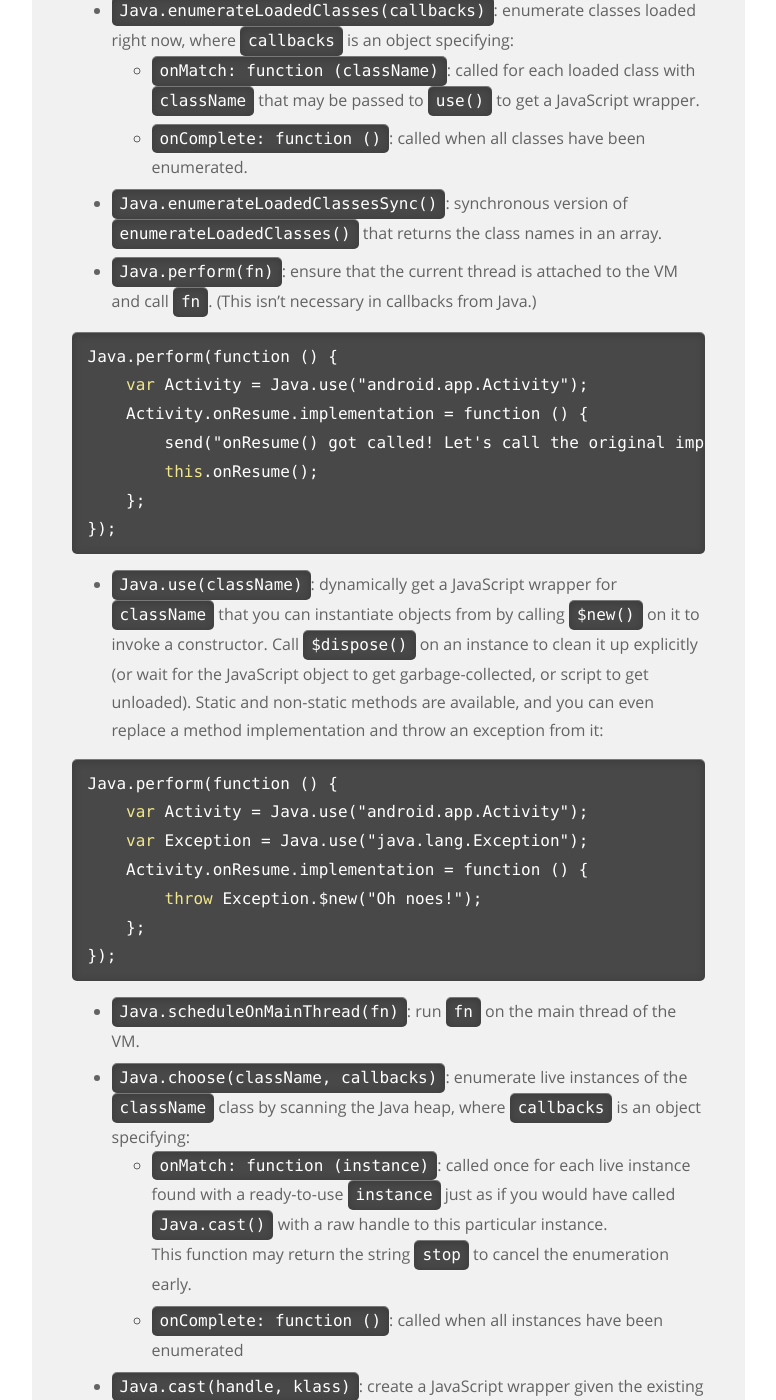
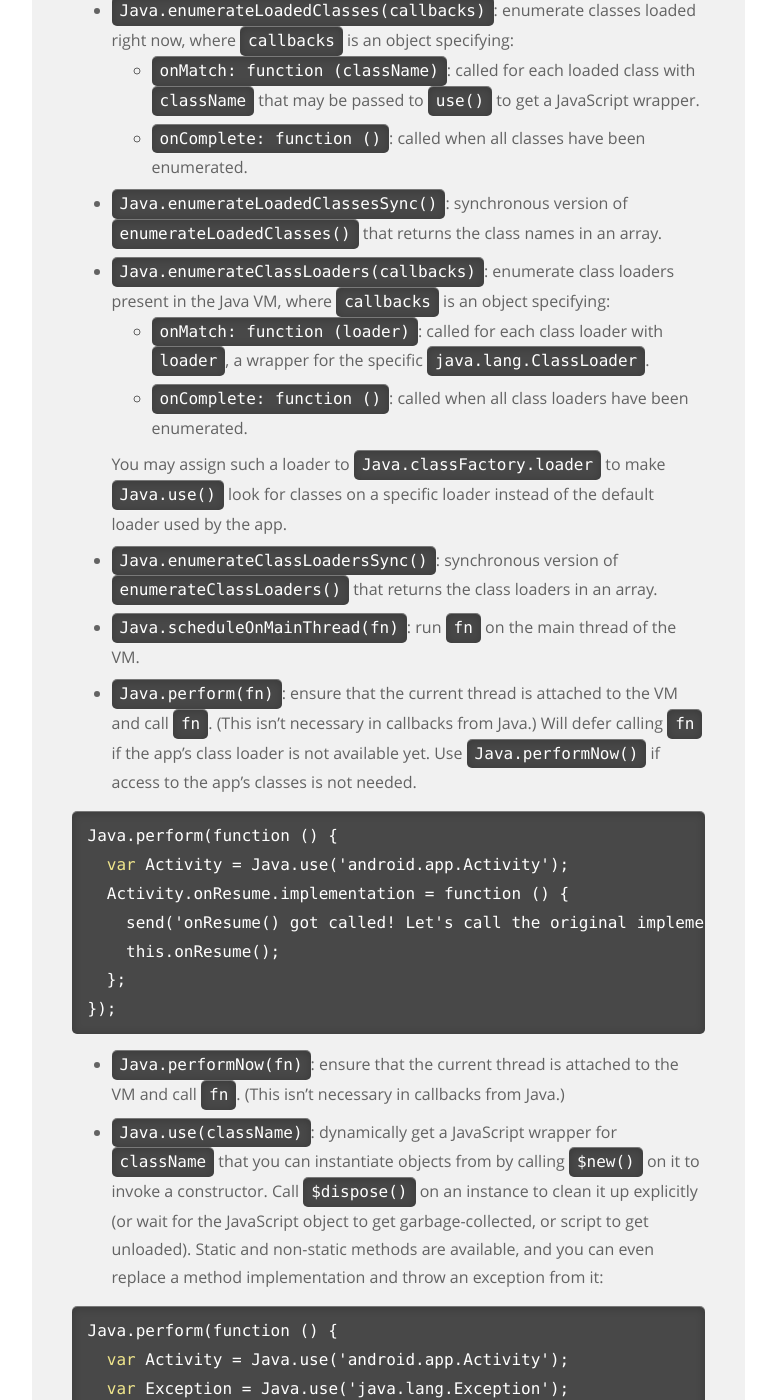
Before and after one commit to frida/frida-website, a Jekyll site: the page built from _docs/javascript-api.md, in a window 1280 px wide and 1400 px high, scrolled down 54507 px. Shown: the whole window, without its empty margins (364-1140 px from the left). Built offline with Jekyll 4.4.1, drawn with Linux system fonts in a browser that asks for light colours; some of the changed text lies outside the part shown.

Commit message:
Add missing reference docs for the Java API

```diff
--- a/_docs/javascript-api.md
+++ b/_docs/javascript-api.md
@@ -2184,18 +2184,41 @@ function isAppModule(m) {
 +   `Java.enumerateLoadedClassesSync()`: synchronous version of
     `enumerateLoadedClasses()` that returns the class names in an array.
 
++   `Java.enumerateClassLoaders(callbacks)`: enumerate class loaders present
+    in the Java VM, where `callbacks` is an object specifying:
+
+    -   `onMatch: function (loader)`: called for each class loader with
+        `loader`, a wrapper for the specific `java.lang.ClassLoader`.
+
+    -   `onComplete: function ()`: called when all class loaders have been
+        enumerated.
+
+    You may assign such a loader to `Java.classFactory.loader` to make
+    `Java.use()` look for classes on a specific loader instead of the default
+    loader used by the app.
+
++   `Java.enumerateClassLoadersSync()`: synchronous version of
+    `enumerateClassLoaders()` that returns the class loaders in an array.
+
++   `Java.scheduleOnMainThread(fn)`: run `fn` on the main thread of the VM.
+
 +   `Java.perform(fn)`: ensure that the current thread is attached to the VM
     and call `fn`. (This isn't necessary in callbacks from Java.)
+    Will defer calling `fn` if the app's class loader is not available yet.
+    Use `Java.performNow()` if access to the app's classes is not needed.
 
 {% highlight js %}
 Java.perform(function () {
-    var Activity = Java.use("android.app.Activity");
-    Activity.onResume.implementation = function () {
-        send("onResume() got called! Let's call the original implementation");
-        this.onResume();
-    };
+  var Activity = Java.use('android.app.Activity');
+  Activity.onResume.implementation = function () {
+    send('onResume() got called! Let's call the original implementation');
+    this.onResume();
+  };
 });
 {% endhighlight %}
+
++   `Java.performNow(fn)`: ensure that the current thread is attached to the
+    VM and call `fn`. (This isn't necessary in callbacks from Java.)
 
 +   `Java.use(className)`: dynamically get a JavaScript wrapper for
     `className` that you can instantiate objects from by calling `$new()` on
@@ -2207,21 +2230,29 @@ Java.perform(function () {
 
 {% highlight js %}
 Java.perform(function () {
-    var Activity = Java.use("android.app.Activity");
-    var Exception = Java.use("java.lang.Exception");
-    Activity.onResume.implementation = function () {
-        throw Exception.$new("Oh noes!");
-    };
+  var Activity = Java.use('android.app.Activity');
+  var Exception = Java.use('java.lang.Exception');
+  Activity.onResume.implementation = function () {
+    throw Exception.$new('Oh noes!');
+  };
 });
 {% endhighlight %}
 
-+   `Java.scheduleOnMainThread(fn)`: run `fn` on the main thread of the VM.
+    Uses the app's class loader by default, but you may customize this by
+    assigning a different loader instance to `Java.classFactory.loader`.
+
++   `Java.openClassFile(filePath)`: open the .dex file at `filePath`, returning
+    an object with the following methods:
+
+    -   `load()`: load the contained classes into the VM.
+
+    -   `getClassNames()`: obtain an array of available class names.
 
 +   `Java.choose(className, callbacks)`: enumerate live instances of the
     `className` class by scanning the Java heap, where `callbacks` is an
     object specifying:
 
-    -   `onMatch: function (instance)`: called once for each live instance found
+    -   `onMatch: function (instance)`: called with each live instance found
         with a ready-to-use `instance` just as if you would have called
         `Java.cast()` with a raw handle to this particular instance.
 
@@ -2231,20 +2262,114 @@ Java.perform(function () {
     -   `onComplete: function ()`: called when all instances have been enumerated
 
 +   `Java.cast(handle, klass)`: create a JavaScript wrapper given the existing
-    instance at `handle` of given class `klass` (as returned from
-    `Java.use()`). Such a wrapper also has a `class` property for getting a
-    wrapper for its class, and a `$className` property for getting a string
-    representation of its class-name.
+    instance at `handle` of given class `klass` as returned from `Java.use()`.
+    Such a wrapper also has a `class` property for getting a wrapper for its
+    class, and a `$className` property for getting a string representation of
+    its class-name.
 
 {% highlight js %}
-var Activity = Java.use("android.app.Activity");
-var activity = Java.cast(ptr("0x1234"), Activity);
+var Activity = Java.use('android.app.Activity');
+var activity = Java.cast(ptr('0x1234'), Activity);
+{% endhighlight %}
+
++   `Java.array(type, elements)`: creates a Java array with elements of the
+     specified `type`, from a JavaScript array `elements`. The resulting Java
+     array behaves like a JS array, but can be passed by reference to Java APIs
+     in order to allow them to modify its contents.
+
+{% highlight js %}
+var values = Java.array('int', [ 1003, 1005, 1007 ]);
+
+var JString = Java.use('java.lang.String');
+var str = JString.$new(Java.array('byte', [ 0x48, 0x65, 0x69 ]));
+{% endhighlight %}
+
++   `Java.isMainThread()`: determine whether the caller is running on the main
+    thread.
+
++   `Java.registerClass(spec)`: create a new Java class and return a wrapper for
+    it, where `spec` is an object containing:
+
+    -   `name`: String specifying the name of the class.
+    -   `implements`: (optional) Array of interfaces implemented by this class.
+    -   `methods`: (optional) Object specifying methods to implement.
+
+{% highlight js %}
+var X509TrustManager = Java.use('javax.net.ssl.X509TrustManager');
+
+var MyTrustManager = Java.registerClass({
+  name: 'com.example.MyTrustManager',
+  implements: [X509TrustManager],
+  methods: {
+    checkClientTrusted: function (chain, authType) {
+    },
+    checkServerTrusted: function (chain, authType) {
+    },
+    getAcceptedIssuers: function () {
+      return [];
+    },
+  }
+});
+
+var MyWeirdTrustManager = Java.registerClass({
+  name: 'com.example.MyWeirdTrustManager',
+  implements: [X509TrustManager],
+  methods: {
+    checkClientTrusted: function (chain, authType) {
+      console.log('checkClientTrusted');
+    },
+    checkServerTrusted: [{
+      returnType: 'void',
+      argumentTypes: ['[Ljava.security.cert.X509Certificate;', 'java.lang.String'],
+      implementation: function (chain, authType) {
+        console.log('checkServerTrusted A');
+      }
+    }, {
+      returnType: 'java.util.List',
+      argumentTypes: ['[Ljava.security.cert.X509Certificate;', 'java.lang.String', 'java.lang.String'],
+      implementation: function (chain, authType, host) {
+        console.log('checkServerTrusted B');
+        return null;
+      }
+    }],
+    getAcceptedIssuers: function () {
+      console.log('getAcceptedIssuers');
+      return [];
+    },
+  }
+});
 {% endhighlight %}
 
 +   `Java.deoptimizeEverything()`: forces the VM to execute everything with
     its interpreter. Necessary to prevent optimizations from bypassing method
     hooks in some cases, and allows ART's Instrumentation APIs to be used for
     tracing the runtime.
+
++   `Java.vm`: object with the following methods:
+
+    -   `perform(fn)`: ensures that the current thread is attached to the VM and
+        calls `fn`. (This isn't necessary in callbacks from Java.)
+
+    -   `getEnv()`: gets a wrapper for the current thread's `JNIEnv`. Throws an
+        exception if the current thread is not attached to the VM.
+
+    -   `tryGetEnv()`: tries to get a wrapper for the current thread's `JNIEnv`.
+        Returns `null` if the current thread is not attached to the VM.
+
++   `Java.classFactory`: object with the following properties:
+
+    -   `loader`: wrapper for the class loader currently being used. Typically
+        updated by the first call to `Java.perform()`.
+
+        You may assign a different `java.lang.ClassLoader` to make `Java.use()`
+        look for classes on a specific loader instead of the default loader used
+        by the app.
+
+    -   `cacheDir`: string containing path to cache directory currently being
+        used. Typically updated by the first call to `Java.perform()`.
+
+    -   `tempFileNaming`: object specifying naming convention to use for
+        temporary files. Defaults to `{ prefix: 'frida', suffix: 'dat' }`.
 
 
 ## WeakRef
```
